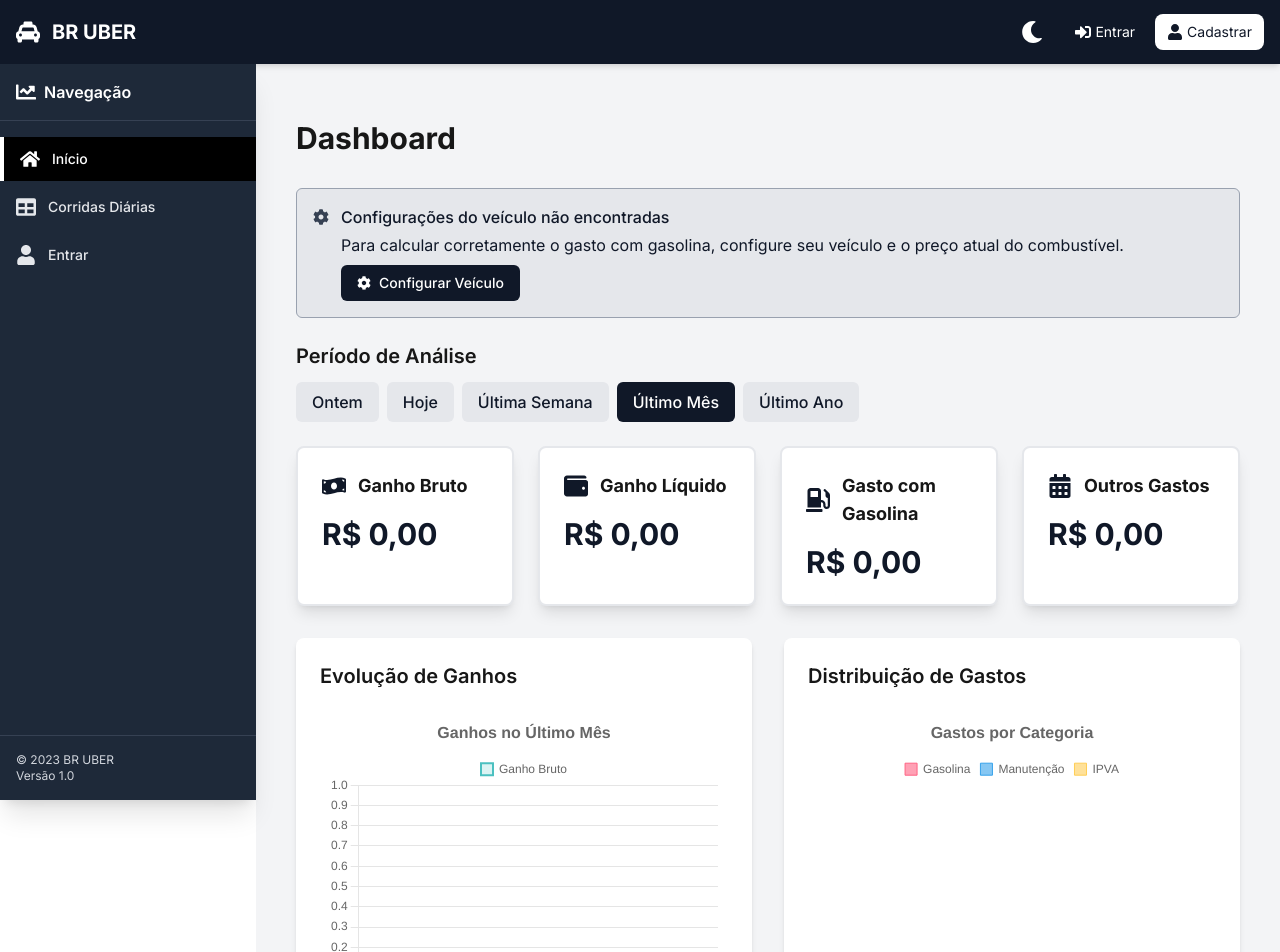
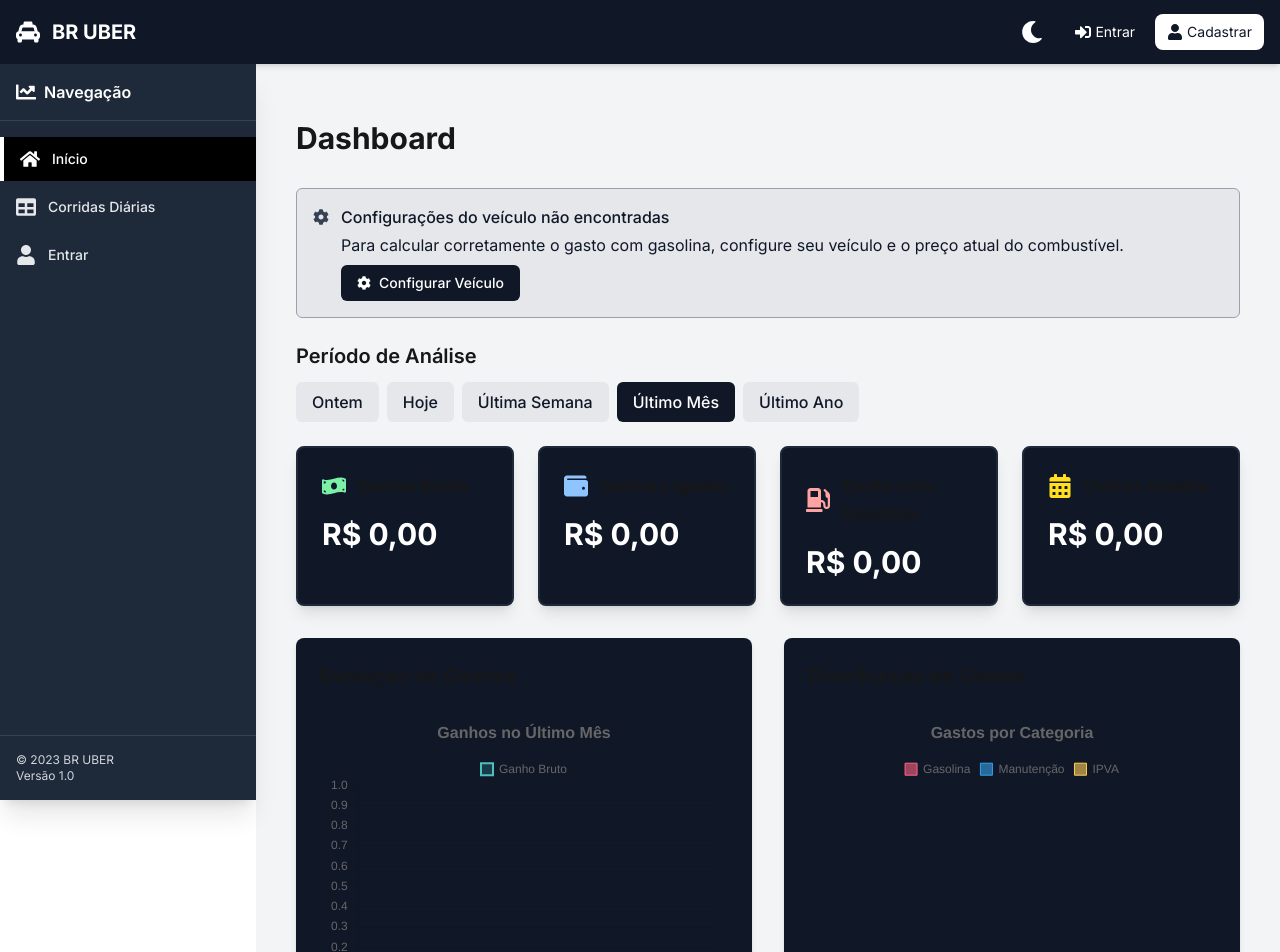
Before and after one commit to Brunoreis57/ubertrackerbr, a Next.js app: page / in a window 1280 px wide. Shown: the top 952 px of the page. Built offline with nearby package versions, Linux system fonts and the light colour scheme.

Commit message:
Alterado estilo dos cards para manter texto branco e fundo escuro em todos os modos

```diff
--- a/app/components/Card.tsx
+++ b/app/components/Card.tsx
@@ -18,12 +18,12 @@ const Card = ({
   corTexto,
 }: CardProps) => {
   return (
-    <div className="bg-white dark:bg-gray-800 rounded-lg shadow-lg p-4 sm:p-6 transition-all duration-300 hover:shadow-xl border-2 border-gray-200 dark:border-gray-700">
+    <div className="bg-gray-900 rounded-lg shadow-lg p-4 sm:p-6 transition-all duration-300 hover:shadow-xl border-2 border-gray-800">
       <div className="flex items-center mb-3 sm:mb-4">
-        <div className="text-gray-900 dark:text-white mr-2 sm:mr-3 text-xl sm:text-2xl">{icone}</div>
-        <h3 className="text-gray-900 dark:text-white font-bold text-base sm:text-lg">{titulo}</h3>
+        <div className="text-white mr-2 sm:mr-3 text-xl sm:text-2xl">{icone}</div>
+        <h3 className="text-white font-bold text-base sm:text-lg">{titulo}</h3>
       </div>
-      <div className="text-gray-900 dark:text-white text-2xl sm:text-3xl font-bold break-words" dangerouslySetInnerHTML={{ __html: valor }} />
+      <div className="text-white text-2xl sm:text-3xl font-bold break-words" dangerouslySetInnerHTML={{ __html: valor }} />
     </div>
   );
 };
--- a/app/page.tsx
+++ b/app/page.tsx
@@ -214,40 +214,40 @@ export default function Home() {
         <Card
           titulo="Ganho Bruto"
           valor={formatarDinheiro(resumo.ganhoBruto)}
-          icone={<FaMoneyBillWave size={24} />}
+          icone={<FaMoneyBillWave size={24} className="text-green-300" />}
           corFundo=""
           corTexto=""
         />
         <Card
           titulo="Ganho Líquido"
           valor={formatarDinheiro(resumo.ganhoLiquido)}
-          icone={<FaWallet size={24} />}
+          icone={<FaWallet size={24} className="text-blue-300" />}
           corFundo=""
           corTexto=""
         />
         <Card
           titulo="Gasto com Gasolina"
           valor={formatarDinheiro(resumo.gastoGasolina)}
-          icone={<FaGasPump size={24} />}
+          icone={<FaGasPump size={24} className="text-red-300" />}
           corFundo=""
           corTexto=""
         />
         <Card
           titulo="Outros Gastos"
           valor={formatarDinheiro(resumo.outrosGastos)}
-          icone={<FaCalendarAlt size={24} />}
+          icone={<FaCalendarAlt size={24} className="text-yellow-300" />}
           corFundo=""
           corTexto=""
         />
       </div>
 
       <div className="grid grid-cols-1 lg:grid-cols-2 gap-6 sm:gap-8">
-        <div className="bg-white rounded-lg shadow-md p-4 sm:p-6 dark:bg-gray-800">
-          <h2 className="text-lg sm:text-xl font-semibold text-gray-900 mb-4 dark:text-white">Evolução de Ganhos</h2>
+        <div className="bg-gray-900 rounded-lg shadow-md p-4 sm:p-6">
+          <h2 className="text-lg sm:text-xl font-semibold text-white mb-4">Evolução de Ganhos</h2>
           <Grafico tipo="linha" dados={dadosGraficoGanhos} titulo="Ganhos no Último Mês" altura={300} />
         </div>
-        <div className="bg-white rounded-lg shadow-md p-4 sm:p-6 dark:bg-gray-800">
-          <h2 className="text-lg sm:text-xl font-semibold text-gray-900 mb-4 dark:text-white">Distribuição de Gastos</h2>
+        <div className="bg-gray-900 rounded-lg shadow-md p-4 sm:p-6">
+          <h2 className="text-lg sm:text-xl font-semibold text-white mb-4">Distribuição de Gastos</h2>
           <Grafico tipo="pizza" dados={dadosGraficoGastos} titulo="Gastos por Categoria" altura={300} />
         </div>
       </div>
--- a/app/relatorios/page.tsx
+++ b/app/relatorios/page.tsx
@@ -122,15 +122,15 @@ const RelatoriosPage = () => {
     corFundo: string
   ) => {
     return (
-      <div className={`${corFundo} rounded-lg shadow-md p-4 flex flex-col`}>
+      <div className={`${corFundo} rounded-lg shadow-md p-4 flex flex-col bg-gray-900`}>
         <div className="flex items-center mb-2">
-          <div className="mr-3 text-gray-900 dark:text-white">
+          <div className="mr-3 text-white">
             {icone}
           </div>
-          <h3 className="text-lg font-semibold text-gray-900 dark:text-white">{titulo}</h3>
+          <h3 className="text-lg font-semibold text-white">{titulo}</h3>
         </div>
-        <div className="text-3xl font-bold text-gray-900 dark:text-white mb-2">{valor}</div>
-        <p className="text-sm text-gray-800 dark:text-gray-200">{descricao}</p>
+        <div className="text-3xl font-bold text-white mb-2">{valor}</div>
+        <p className="text-sm text-gray-200">{descricao}</p>
       </div>
     );
   };
@@ -211,65 +211,65 @@ const RelatoriosPage = () => {
                   {renderizarCardIndicador(
                     'Total de Viagens',
                     resumos[periodoAtual].totalCorridas.toString(),
-                    <FaList size={24} />,
+                    <FaList size={24} className="text-blue-300" />,
                     'Número total de viagens realizadas',
-                    'bg-gray-50 dark:bg-gray-800'
+                    ''
                   )}
                   {renderizarCardIndicador(
                     'Quilômetros Rodados',
                     `${resumos[periodoAtual].totalKm.toFixed(1)} km`,
-                    <FaRoute size={24} />,
+                    <FaRoute size={24} className="text-green-300" />,
                     'Distância total percorrida',
-                    'bg-blue-50 dark:bg-blue-900'
+                    ''
                   )}
                   {renderizarCardIndicador(
                     'Ganho Bruto',
                     formatarDinheiro(resumos[periodoAtual].totalGanhos),
-                    <FaMoneyBillWave size={24} />,
+                    <FaMoneyBillWave size={24} className="text-yellow-300" />,
                     'Valor total ganho no período',
-                    'bg-green-50 dark:bg-green-900'
+                    ''
                   )}
                   {renderizarCardIndicador(
                     'Gasto com Gasolina',
                     formatarDinheiro(resumos[periodoAtual].totalGastoGasolina),
-                    <FaGasPump size={24} />,
+                    <FaGasPump size={24} className="text-red-300" />,
                     'Valor total gasto com combustível',
-                    'bg-red-50 dark:bg-red-900'
+                    ''
                   )}
                 </div>
               </div>
 
               <div className="mb-8">
                 <h2 className="text-xl font-semibold text-gray-900 dark:text-white mb-4">Médias Diárias</h2>
-                <div className="bg-white dark:bg-gray-800 rounded-lg shadow-md p-6">
+                <div className="bg-gray-900 rounded-lg shadow-md p-6">
                   <div className="grid grid-cols-1 sm:grid-cols-2 lg:grid-cols-4 gap-6">
                     <div>
-                      <h3 className="text-lg font-medium text-gray-800 dark:text-gray-100 mb-2">Ganho Médio</h3>
-                      <p className="text-2xl font-bold text-green-700 dark:text-green-400">
+                      <h3 className="text-lg font-medium text-white mb-2">Ganho Médio</h3>
+                      <p className="text-2xl font-bold text-green-300">
                         {formatarDinheiro(resumos[periodoAtual].mediaGanhosPorCorrida)}
                       </p>
-                      <p className="text-sm text-gray-700 dark:text-gray-300">Por dia</p>
+                      <p className="text-sm text-gray-300">Por dia</p>
                     </div>
                     <div>
-                      <h3 className="text-lg font-medium text-gray-800 dark:text-gray-100 mb-2">Distância Média</h3>
-                      <p className="text-2xl font-bold text-blue-700 dark:text-blue-400">
+                      <h3 className="text-lg font-medium text-white mb-2">Distância Média</h3>
+                      <p className="text-2xl font-bold text-blue-300">
                         {resumos[periodoAtual].mediaKmPorCorrida.toFixed(1)} km
                       </p>
-                      <p className="text-sm text-gray-700 dark:text-gray-300">Por dia</p>
+                      <p className="text-sm text-gray-300">Por dia</p>
                     </div>
                     <div>
-                      <h3 className="text-lg font-medium text-gray-800 dark:text-gray-100 mb-2">Gasto Médio</h3>
-                      <p className="text-2xl font-bold text-red-700 dark:text-red-400">
+                      <h3 className="text-lg font-medium text-white mb-2">Gasto Médio</h3>
+                      <p className="text-2xl font-bold text-red-300">
                         {formatarDinheiro(resumos[periodoAtual].mediaGastoGasolinaPorCorrida)}
                       </p>
-                      <p className="text-sm text-gray-700 dark:text-gray-300">Gasolina por dia</p>
+                      <p className="text-sm text-gray-300">Gasolina por dia</p>
                     </div>
                     <div>
-                      <h3 className="text-lg font-medium text-gray-800 dark:text-gray-100 mb-2">Ganho por Hora</h3>
-                      <p className="text-2xl font-bold text-yellow-700 dark:text-yellow-400">
+                      <h3 className="text-lg font-medium text-white mb-2">Ganho por Hora</h3>
+                      <p className="text-2xl font-bold text-yellow-300">
                         {formatarDinheiro(resumos[periodoAtual].mediaGanhosHora)}
                       </p>
-                      <p className="text-sm text-gray-700 dark:text-gray-300">Por hora trabalhada</p>
+                      <p className="text-sm text-gray-300">Por hora trabalhada</p>
                     </div>
                   </div>
                 </div>
```
